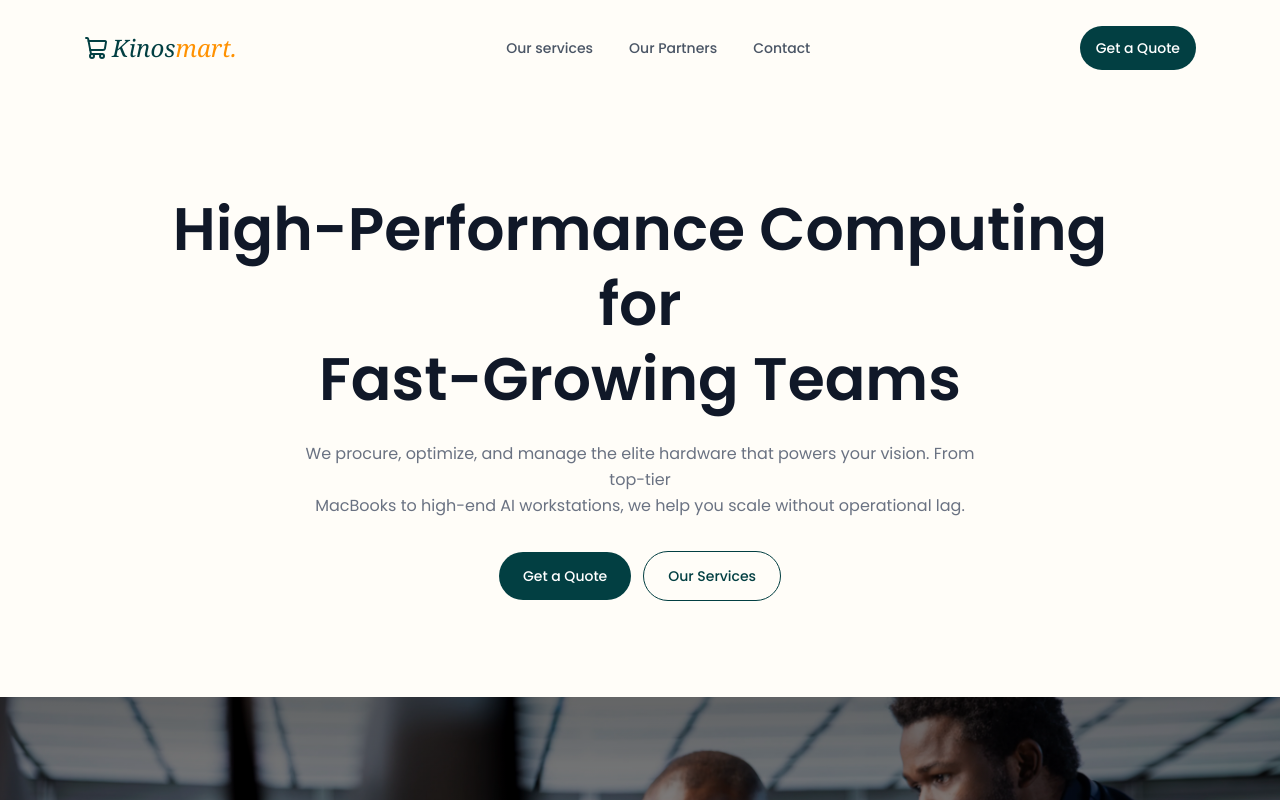
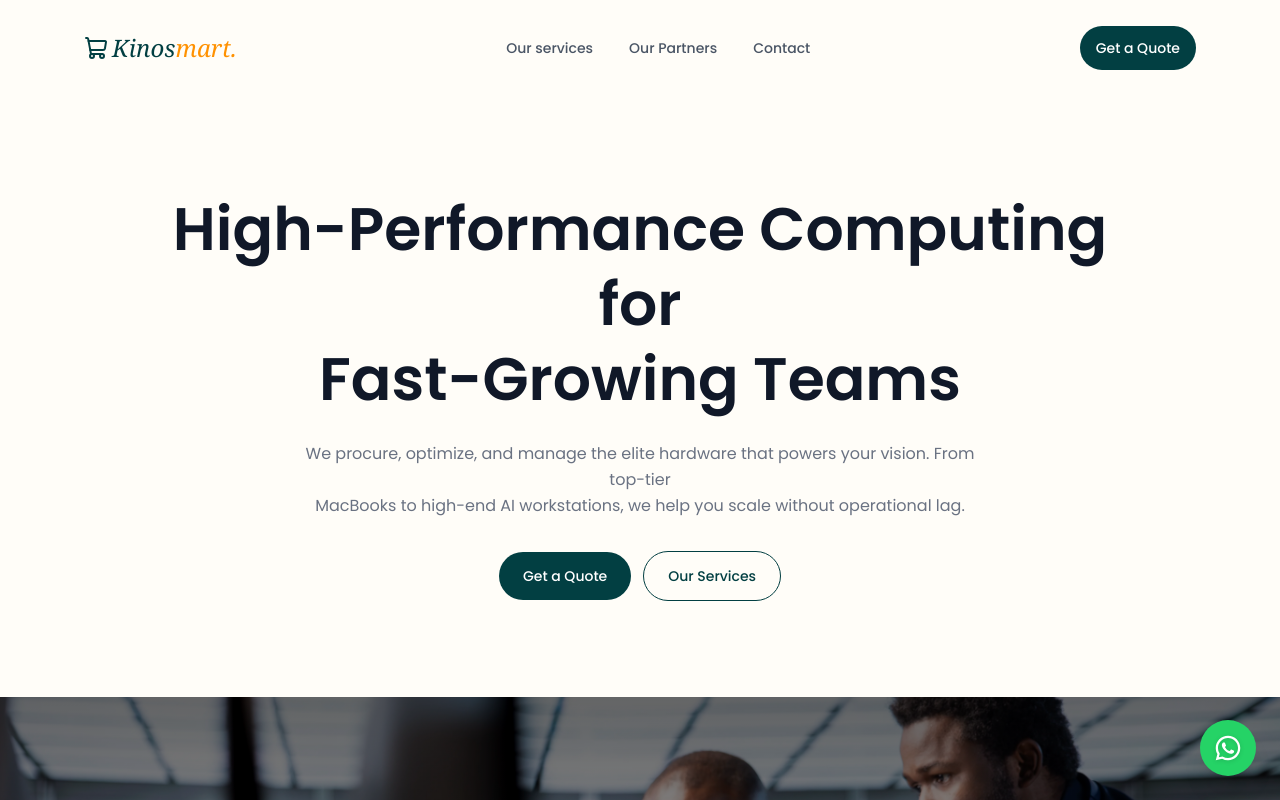
Before and after one commit to nairateam/kinosmart, a Next.js app: page / in a window 1280 px wide. Shown: the top 800 px of the page. Built offline with nearby package versions, Linux system fonts and the light colour scheme.

Commit message:
feat: add a floating whatsapp contact button

```diff
--- a/app/layout.tsx
+++ b/app/layout.tsx
@@ -5,6 +5,7 @@ import { siteConfig } from "@/data/site";
 import Footer from "@/components/layout/Footer";
 import SmoothScroll from "@/components/layout/smooth-scroll";
 import { Metadata } from "next";
+import WhatsAppButton from "@/components/ui/whatsapp-float";
 
 const poppins = Poppins({
   variable: "--font-poppins",
@@ -34,6 +35,10 @@ export default function RootLayout({
           <Header />
           {children}
           <Footer />
+          <WhatsAppButton
+            phoneNumber="2348083938612"
+            message="Hi Kinosmart, my name is..."
+          />
         </SmoothScroll>
       </body>
     </html>
--- /dev/null
+++ b/components/ui/whatsapp-float.tsx
@@ -0,0 +1,117 @@
+"use client";
+
+import { useState, useEffect } from "react";
+
+interface WhatsAppButtonProps {
+    phoneNumber: string;
+    message?: string;
+    position?: "bottom-right" | "bottom-left";
+    showTooltip?: boolean;
+    tooltipText?: string;
+    showAfterScroll?: number;
+}
+
+export default function WhatsAppButton({
+    phoneNumber,
+    message = "Hello! I'd like to know more.",
+    position = "bottom-right",
+    showTooltip = true,
+    tooltipText = "Chat with us",
+    showAfterScroll = 0,
+}: WhatsAppButtonProps) {
+    const [visible, setVisible] = useState(showAfterScroll === 0);
+    const [tooltipOpen, setTooltipOpen] = useState(false);
+    const [pulse, setPulse] = useState(true);
+
+    // Show button after scroll threshold
+    useEffect(() => {
+        if (showAfterScroll === 0) return;
+        const onScroll = () => setVisible(window.scrollY >= showAfterScroll);
+        window.addEventListener("scroll", onScroll, { passive: true });
+        return () => window.removeEventListener("scroll", onScroll);
+    }, [showAfterScroll]);
+
+    // Stop pulse ring after 3s
+    useEffect(() => {
+        const t = setTimeout(() => setPulse(false), 3000);
+        return () => clearTimeout(t);
+    }, []);
+
+    const href = `https://wa.me/${phoneNumber}?text=${encodeURIComponent(message)}`;
+
+    const positionClasses =
+        position === "bottom-right"
+            ? "bottom-6 right-6"
+            : "bottom-6 left-6";
+
+    const tooltipClasses =
+        position === "bottom-right"
+            ? "right-full mr-3"
+            : "left-full ml-3";
+
+    return (
+        <div
+            className={`fixed ${positionClasses} z-50 flex items-center transition-all duration-500 ${visible ? "opacity-100 translate-y-0" : "opacity-0 translate-y-8 pointer-events-none"
+                }`}
+        >
+            {/* Tooltip */}
+            {showTooltip && (
+                <div
+                    className={`absolute ${tooltipClasses} bottom-1/2 translate-y-1/2 transition-all duration-200 ${tooltipOpen
+                            ? "opacity-100 scale-100"
+                            : "opacity-0 scale-95 pointer-events-none"
+                        }`}
+                >
+                    <div className="relative bg-white text-gray-800 text-sm font-medium px-3 py-2 rounded-xl shadow-lg whitespace-nowrap border border-gray-100">
+                        {tooltipText}
+                        {/* Arrow */}
+                        <span
+                            className={`absolute top-1/2 -translate-y-1/2 border-[6px] border-transparent ${position === "bottom-right"
+                                    ? "-right-3 border-l-white"
+                                    : "-left-3 border-r-white"
+                                }`}
+                        />
+                    </div>
+                </div>
+            )}
+
+            {/* Button */}
+            <a
+                href={href}
+                target="_blank"
+                rel="noopener noreferrer"
+                aria-label="Chat on WhatsApp"
+                onMouseEnter={() => setTooltipOpen(true)}
+                onMouseLeave={() => setTooltipOpen(false)}
+                onFocus={() => setTooltipOpen(true)}
+                onBlur={() => setTooltipOpen(false)}
+                className="relative flex items-center justify-center w-14 h-14 rounded-full shadow-xl focus:outline-none focus-visible:ring-4 focus-visible:ring-green-400 focus-visible:ring-offset-2 group"
+                style={{ backgroundColor: "#25D366" }}
+            >
+                {/* Pulse ring */}
+                {pulse && (
+                    <span
+                        className="absolute inset-0 rounded-full animate-ping"
+                        style={{ backgroundColor: "#25D366", opacity: 0.5 }}
+                    />
+                )}
+
+                {/* Hover glow ring */}
+                <span
+                    className="absolute inset-0 rounded-full opacity-0 group-hover:opacity-100 transition-opacity duration-300 scale-110"
+                    style={{ boxShadow: "0 0 0 4px rgba(37,211,102,0.35)" }}
+                />
+
+                {/* WhatsApp SVG icon */}
+                <svg
+                    xmlns="http://www.w3.org/2000/svg"
+                    viewBox="0 0 32 32"
+                    className="w-7 h-7 fill-white drop-shadow-sm transition-transform duration-200 group-hover:scale-110"
+                    aria-hidden="true"
+                >
+                    <path d="M16.003 2C8.28 2 2 8.28 2 16.003c0 2.478.65 4.86 1.885 6.95L2 30l7.246-1.852A13.94 13.94 0 0 0 16.003 30C23.72 30 30 23.72 30 16.003 30 8.28 23.72 2 16.003 2zm0 25.454a11.41 11.41 0 0 1-5.817-1.594l-.417-.248-4.302 1.1 1.12-4.19-.272-.43a11.41 11.41 0 0 1-1.767-6.09c0-6.31 5.137-11.446 11.455-11.446 6.316 0 11.452 5.136 11.452 11.447 0 6.312-5.136 11.45-11.452 11.45zm6.28-8.58c-.344-.172-2.036-1.005-2.352-1.119-.316-.115-.546-.172-.775.172-.23.343-.888 1.12-1.089 1.35-.2.228-.4.257-.745.086-.344-.172-1.452-.535-2.766-1.707-1.022-.91-1.712-2.035-1.912-2.378-.2-.343-.021-.529.15-.7.154-.153.344-.4.516-.6.172-.2.229-.343.344-.572.115-.23.057-.43-.029-.601-.086-.172-.775-1.868-1.062-2.558-.28-.672-.563-.58-.775-.591l-.66-.012c-.23 0-.6.086-.914.43-.315.343-1.204 1.176-1.204 2.867s1.233 3.328 1.404 3.557c.172.229 2.428 3.707 5.882 5.198.823.355 1.464.567 1.965.726.825.263 1.576.226 2.17.137.662-.1 2.036-.833 2.323-1.637.287-.804.287-1.493.2-1.637-.086-.144-.315-.23-.66-.4z" />
+                </svg>
+            </a>
+        </div>
+    );
+}
```
